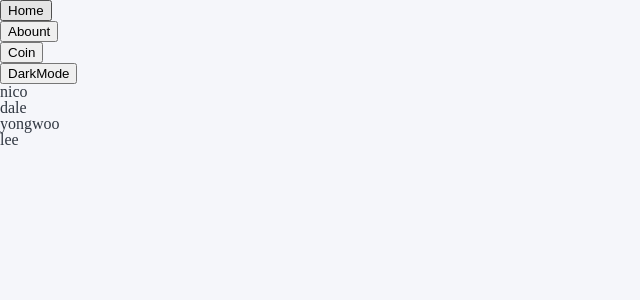
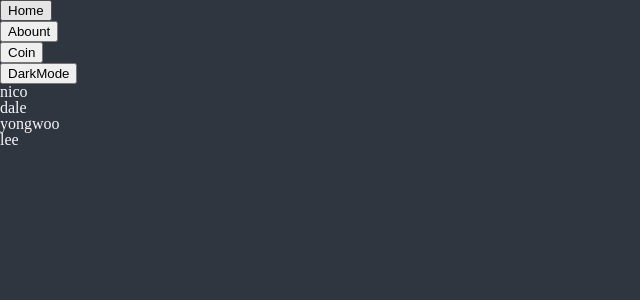
Before and after one commit to moolbum/react-masterclass, a React (Create React App) app: page / in a window 1280 px wide. Shown: the top 300 px of the page, without its empty margins (0-640 px from the left). Built offline with nearby package versions, Linux system fonts and the light colour scheme.

Commit message:
add: recoil root 추가

```diff
--- a/package.json
+++ b/package.json
@@ -21,6 +21,7 @@
     "react-query": "^3.39.2",
     "react-router-dom": "^6.4.3",
     "react-scripts": "5.0.1",
+    "recoil": "^0.7.6",
     "styled-components": "^5.3.6",
     "styled-reset": "^4.4.2",
     "typescript": "^4.9.3",
--- /dev/null
+++ b/src/atoms/theme.ts
@@ -0,0 +1,6 @@
+import { atom } from "recoil";
+
+export const isDarkAtom = atom({
+  key: "isDark",
+  default: false,
+});
--- a/src/contexts/theme.tsx
+++ b/src/contexts/theme.tsx
@@ -4,7 +4,7 @@ import useTheme from "../hooks/useTheme";
 import { darkTheme, lightTheme } from "../styles/theme";
 
 const defaultValue = {
-  theme: "lightTheme",
+  theme: "darkTheme",
   onChangeTheme: () => {},
 };
 
@@ -16,7 +16,7 @@ function ThemeProvider({ children }: PropsWithChildren) {
   return (
     <ThemeContext.Provider value={themeProps}>
       <StyledThemeProvider
-        theme={themeProps.theme === "lightTheme" ? lightTheme : darkTheme}
+        theme={themeProps.theme === "darkTheme" ? darkTheme : lightTheme}
       >
         {children}
       </StyledThemeProvider>
--- a/src/hooks/useTheme.tsx
+++ b/src/hooks/useTheme.tsx
@@ -1,11 +1,11 @@
 import { useCallback, useState } from "react";
 
 function useTheme() {
-  const [theme, setTheme] = useState("lightTheme");
+  const [theme, setTheme] = useState("darkTheme");
 
   const onChangeTheme = useCallback(() => {
     setTheme((prevTheme) =>
-      prevTheme === "lightTheme" ? "darkTheme" : "lightTheme"
+      prevTheme === "darkTheme" ? "darkTheme" : "lightTheme"
     );
   }, []);
 
--- a/src/index.tsx
+++ b/src/index.tsx
@@ -7,6 +7,7 @@ import routers from "./routers";
 import { QueryClient, QueryClientProvider } from "react-query";
 import { ReactQueryDevtools } from "react-query/devtools";
 import { AxiosError } from "axios";
+import { RecoilRoot } from "recoil";
 
 const queryClient = new QueryClient({
   defaultOptions: {
@@ -20,8 +21,10 @@ const root = ReactDOM.createRoot(
   document.getElementById("root") as HTMLElement
 );
 
-root.render(
+function App() {
+  return (
     <React.StrictMode>
+      <RecoilRoot>
         <QueryClientProvider client={queryClient}>
           <ThemeProvider>
             <GlobalStyle />
@@ -29,5 +32,9 @@ root.render(
             <ReactQueryDevtools initialIsOpen />
           </ThemeProvider>
         </QueryClientProvider>
+      </RecoilRoot>
     </React.StrictMode>
   );
+}
+
+root.render(<App />);
```
Also changed, not shown: 1 other file (tests, documents, lock files or other folders). Lines whose indentation alone changed are shown as unchanged.
